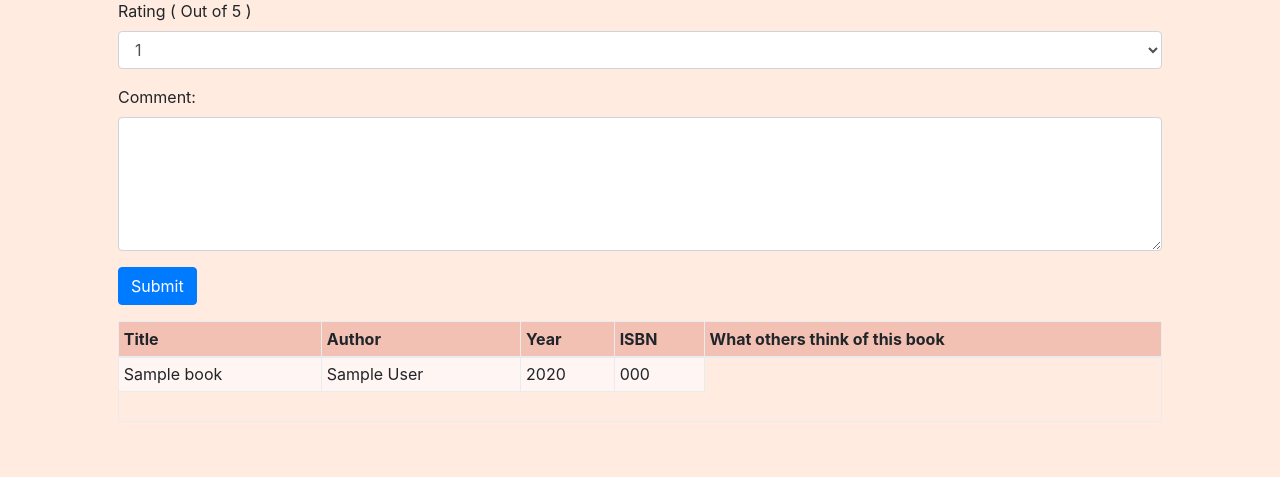
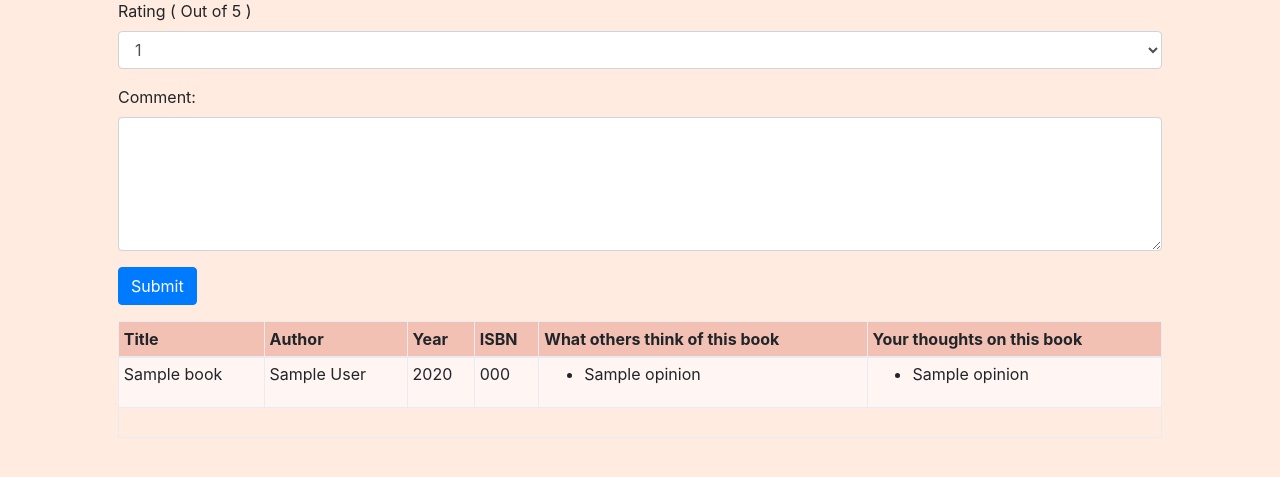
Before and after one commit to zseen/cs50-web, a Flask app: template Project1/project1/templates/reviewBook.html in a window 1280 px wide. Shown: the part 115-592 px from the top of the page. Run offline with Flask 2, Linux system fonts and the light colour scheme; the template is opened without the code that fills it: most values are stand-ins (such as "Sample title", 1, 10 or a date in 2020); style sheets or scripts are compiled from the project's sources; some libraries are stand-ins or nearby versions.

Commit message:
Start improving book rating

```diff
--- a/Project1/project1/application.py
+++ b/Project1/project1/application.py
@@ -120,20 +120,22 @@ def search():
 
 
 @app.route("/search/<isbn>", methods=["GET", "POST"])
-
+@login_required
 def showBookDetails(isbn):
     book = databaseHandler.retrieveBookData(isbn)
 
     bookId = book[0]["id"]
-    reviewsFromOthers = databaseHandler.retrieveAllReviewsOfBook(bookId)
+    userId = session["id"]
+    reviewsFromOthers = databaseHandler.retrieveOthersReviewsOfBook(bookId, userId)
+    reviewFromCurrentUser = databaseHandler.retrieveCurrentUsersReviewOfBook(bookId, userId)
 
     # "book" is list, so the book information is in the [0]th element of the list
     #return render_template("book.html", book=book[0], reviewsFromOthers=reviewsFromOthers)
-    return render_template("reviewBook.html", book=book[0], reviewsFromOthers=reviewsFromOthers)
+    return render_template("reviewBook.html", book=book[0], reviewsFromOthers=reviewsFromOthers, reviewOfCurrentUser=reviewFromCurrentUser)
 
 
 @app.route("/addBookReview/<isbn>", methods=["GET", "POST"])
-
+@login_required
 def addBookReview(isbn):
     print("here?")
     book = databaseHandler.retrieveBookData(isbn)
@@ -151,5 +153,6 @@ def addBookReview(isbn):
         return render_template("apology.html", errorMessage="You have already submitted a rating.")
 
     databaseHandler.addBookReviewAndRating(rating, review, userId, bookId)
-    reviewsFromOthers = databaseHandler.retrieveAllReviewsOfBook(bookId)
-    return render_template("book.html", book=book[0], reviewsFromOthers=reviewsFromOthers)
+    reviewsFromOthers = databaseHandler.retrieveOthersReviewsOfBook(bookId, userId)
+    reviewFromCurrentUser = databaseHandler.retrieveCurrentUsersReviewOfBook(bookId, userId)
+    return render_template("book.html", book=book[0], reviewsFromOthers=reviewsFromOthers, yourReview=reviewFromCurrentUser)
--- a/Project1/project1/templates/reviewBook.html
+++ b/Project1/project1/templates/reviewBook.html
@@ -14,6 +14,7 @@
                     <th>Year</th>
                     <th>ISBN</th>
                     <th>What others think of this book</th>
+                    <th>Your thoughts on this book</th>
                 </tr>
             </thead>
             <tbody>
@@ -22,9 +23,26 @@
                         <td>{{ book.author }}</td>
                         <td>{{ book.year }}</td>
                         <td>{{ book.isbn }}</td>
+                         <td>
+                            <ul>
+                                {% for opinion in reviewsFromOthers %}
+                                        <li>{{ opinion }}</li>
+                                {% else %}
+                                        No reviews yet. Be the first one to review this book!
+                                {% endfor %}
+                            </ul>
+                        </td>
 
+                        <td>
+                            <ul>
+                                {% for opinion in reviewOfCurrentUser %}
+                                        <li>{{ opinion }}</li>
+                                {% else %}
+                                        You have not reviewed this book yet!
+                                {% endfor %}
+                            </ul>
+                        </td>
 
-                            <form action = "{{ url_for('addBookReview', isbn=book.isbn) }}" method="post">
 
                         <div class="form-group">
                             <label for="rating">Rating ( Out of 5 )</label>
```
Also changed, not shown: Project1/project1/DatabaseHandler.py (+13 -3 lines), Project1/project1/templates/book.html (+6 -1 lines). Lines whose indentation alone changed are shown as unchanged.
